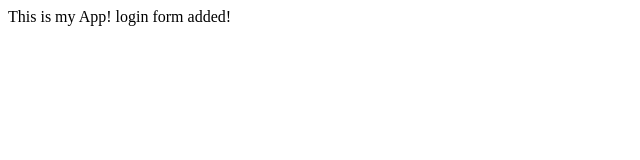
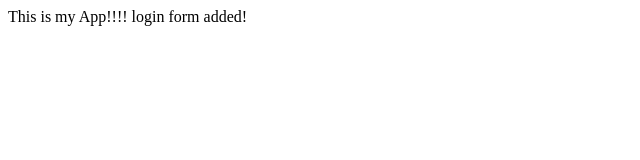
Before and after one commit to akula-koteswarudu/samplegitapp, a plain HTML site: page index.html in a window 1280 px wide. Shown: the full height of the page, 0-640 px from the left. Drawn offline with Linux system fonts and the light colour scheme.

Commit message:
!!! added

```diff
--- a/index.html
+++ b/index.html
@@ -7,7 +7,7 @@
     <title>Document</title>
 </head>
 <body>
-    This is my App!
+    This is my App!!!!
     login form added!
 </body>
 </html>
```
